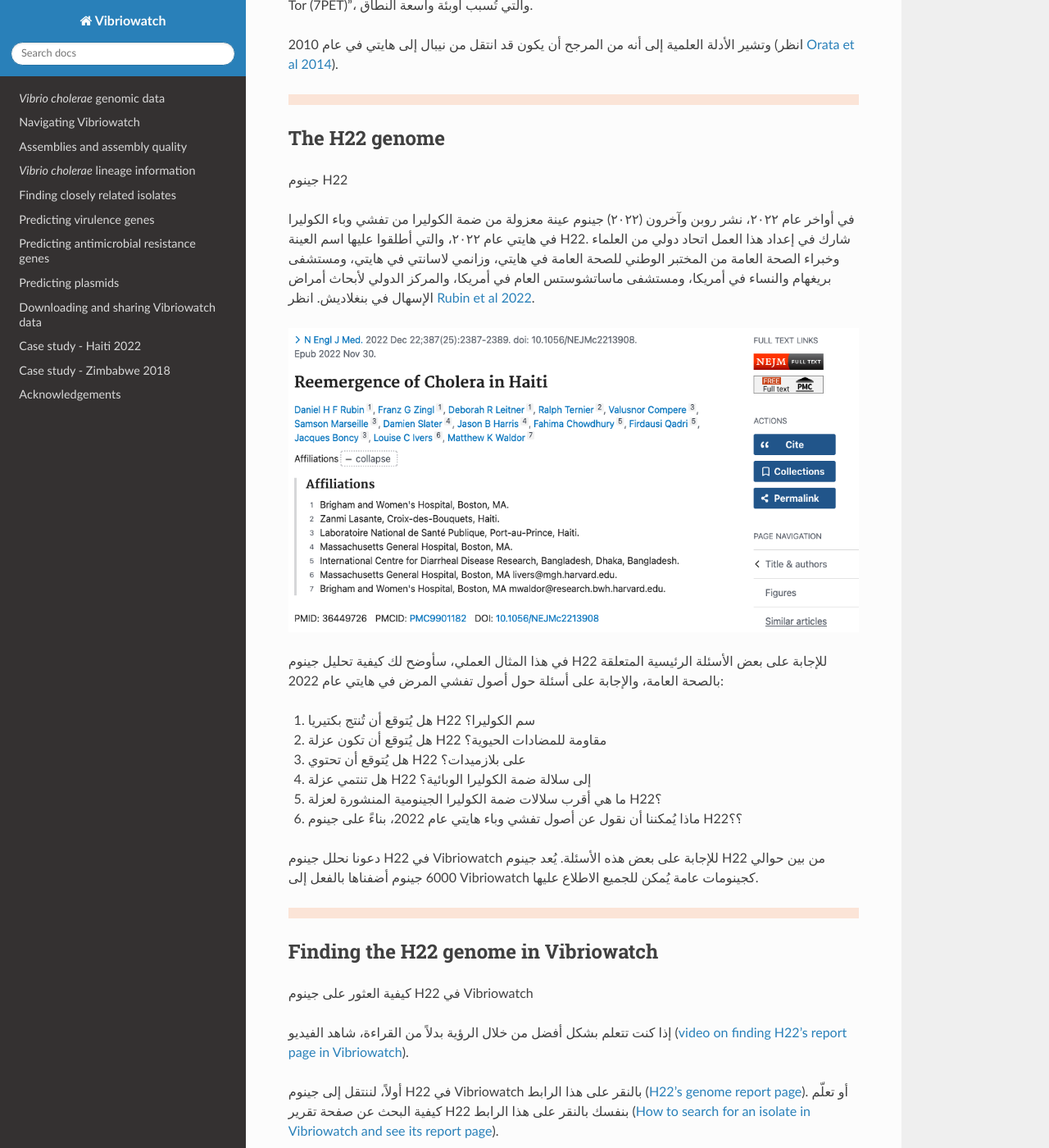
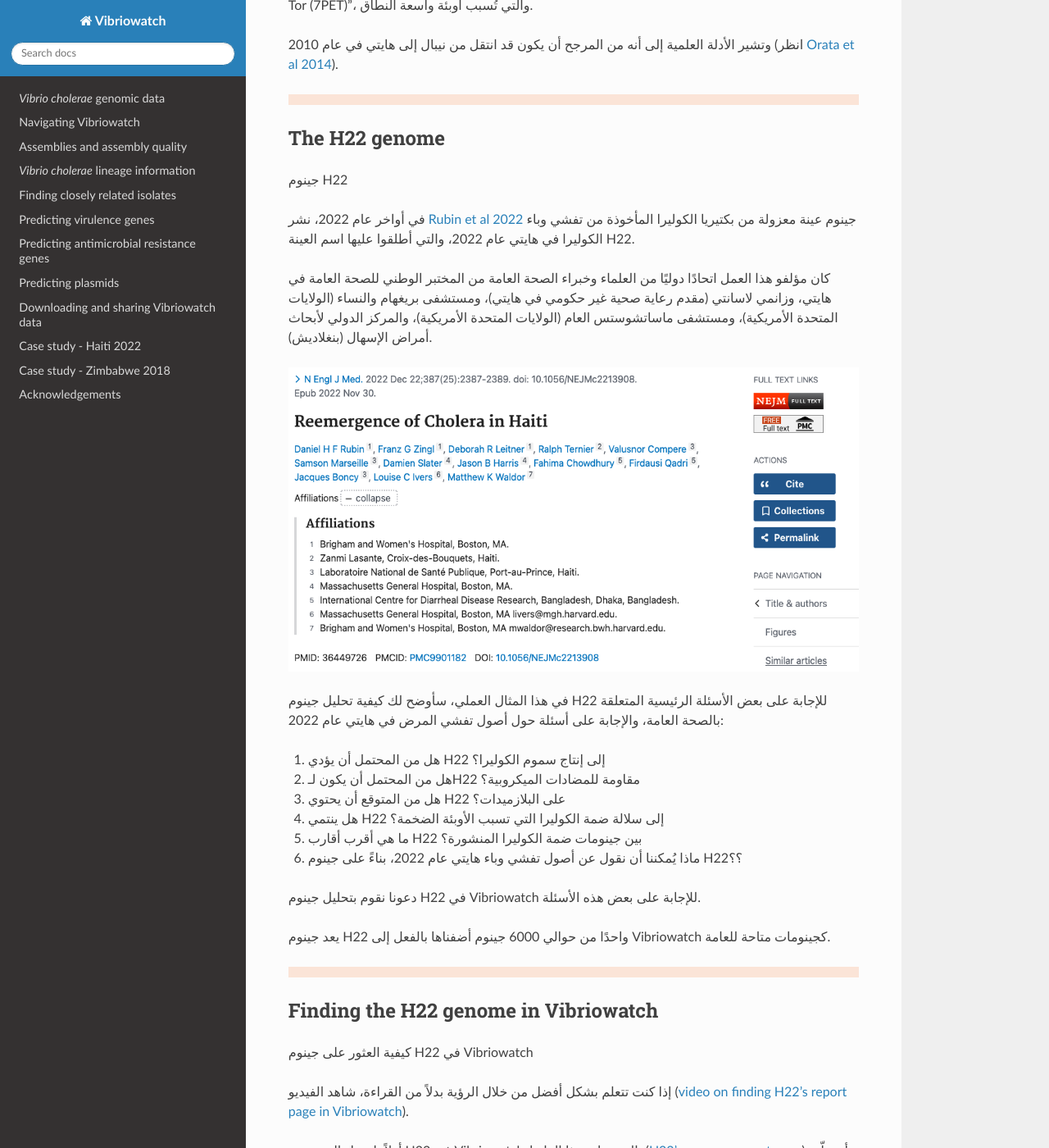
Before and after one commit to avrilcoghlan/vibriowatch, a Sphinx documentation site: the page built from docs/source/haiti_arabic.rst, in a window 1280 px wide and 1400 px high, scrolled down 1171 px. Shown: the whole window at 82% size. Built offline with Sphinx 7.4.7 and the Read the Docs theme 3.1.0, drawn with Linux system fonts in a browser that asks for light colours.

Commit message:
Update haiti_arabic.rst

```diff
--- a/docs/source/haiti_arabic.rst
+++ b/docs/source/haiti_arabic.rst
@@ -52,8 +52,9 @@
 
 جينوم H22
 
-في أواخر عام ٢٠٢٢، نشر روبن وآخرون (٢٠٢٢) جينوم عينة معزولة من ضمة الكوليرا من تفشي وباء الكوليرا في هايتي عام ٢٠٢٢، والتي أطلقوا عليها اسم العينة H22. شارك في إعداد هذا العمل اتحاد دولي من العلماء وخبراء الصحة العامة من المختبر الوطني للصحة العامة في هايتي، وزانمي لاسانتي في هايتي، ومستشفى بريغهام والنساء في أمريكا، ومستشفى ماساتشوستس العام في أمريكا، والمركز الدولي لأبحاث أمراض الإسهال في بنغلاديش.
-انظر `Rubin et al 2022`_.
+في أواخر عام 2022، نشر `Rubin et al 2022`_ جينوم عينة معزولة من بكتيريا الكوليرا المأخوذة من تفشي وباء الكوليرا في هايتي عام 2022، والتي أطلقوا عليها اسم العينة H22.
+
+كان مؤلفو هذا العمل اتحادًا دوليًا من العلماء وخبراء الصحة العامة من المختبر الوطني للصحة العامة في هايتي، وزانمي لاسانتي (مقدم رعاية صحية غير حكومي في هايتي)، ومستشفى بريغهام والنساء (الولايات المتحدة الأمريكية)، ومستشفى ماساتشوستس العام (الولايات المتحدة الأمريكية)، والمركز الدولي لأبحاث أمراض الإسهال (بنغلاديش).
 
 .. _Rubin et al 2022: https://pubmed.ncbi.nlm.nih.gov/36449726/
 
@@ -62,14 +63,16 @@
 
 في هذا المثال العملي، سأوضح لك كيفية تحليل جينوم H22 للإجابة على بعض الأسئلة الرئيسية المتعلقة بالصحة العامة، والإجابة على أسئلة حول أصول تفشي المرض في هايتي عام 2022:
 
-#. هل يُتوقع أن تُنتج بكتيريا H22 سم الكوليرا؟
-#. هل يُتوقع أن تكون عزلة H22 مقاومة للمضادات الحيوية؟
-#. هل يُتوقع أن تحتوي H22 على بلازميدات؟
-#. هل تنتمي عزلة H22 إلى سلالة ضمة الكوليرا الوبائية؟
-#. ما هي أقرب سلالات ضمة الكوليرا الجينومية المنشورة لعزلة H22؟
+#. هل من المحتمل أن يؤدي H22 إلى إنتاج سموم الكوليرا؟
+#. هل من المحتمل أن يكون لـH22 مقاومة للمضادات الميكروبية؟
+#. هل من المتوقع أن يحتوي H22 على البلازميدات؟
+#. هل ينتمي H22 إلى سلالة ضمة الكوليرا التي تسبب الأوبئة الضخمة؟
+#. ما هي أقرب أقارب H22 بين جينومات ضمة الكوليرا المنشورة؟
 #. ماذا يُمكننا أن نقول عن أصول تفشي وباء هايتي عام 2022، بناءً على جينوم H22؟؟
 
-دعونا نحلل جينوم H22 في Vibriowatch للإجابة على بعض هذه الأسئلة. يُعد جينوم H22 من بين حوالي 6000 جينوم أضفناها بالفعل إلى Vibriowatch كجينومات عامة يُمكن للجميع الاطلاع عليها.
+دعونا نقوم بتحليل جينوم H22 في Vibriowatch للإجابة على بعض هذه الأسئلة.
+
+يعد جينوم H22 واحدًا من حوالي 6000 جينوم أضفناها بالفعل إلى Vibriowatch كجينومات متاحة للعامة.
 
 .. image:: HorizontalDivider.png
   :width: 1200
```
